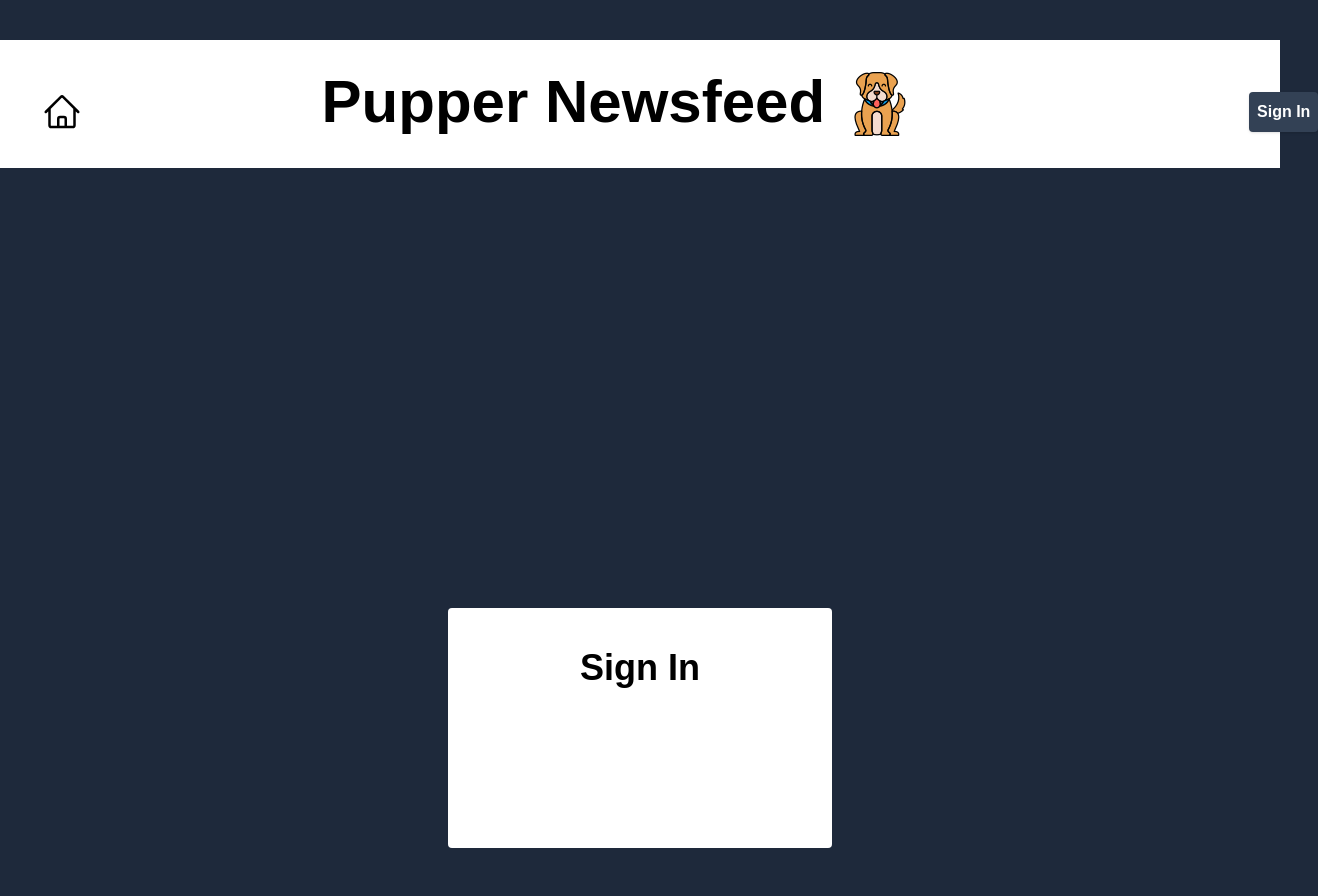
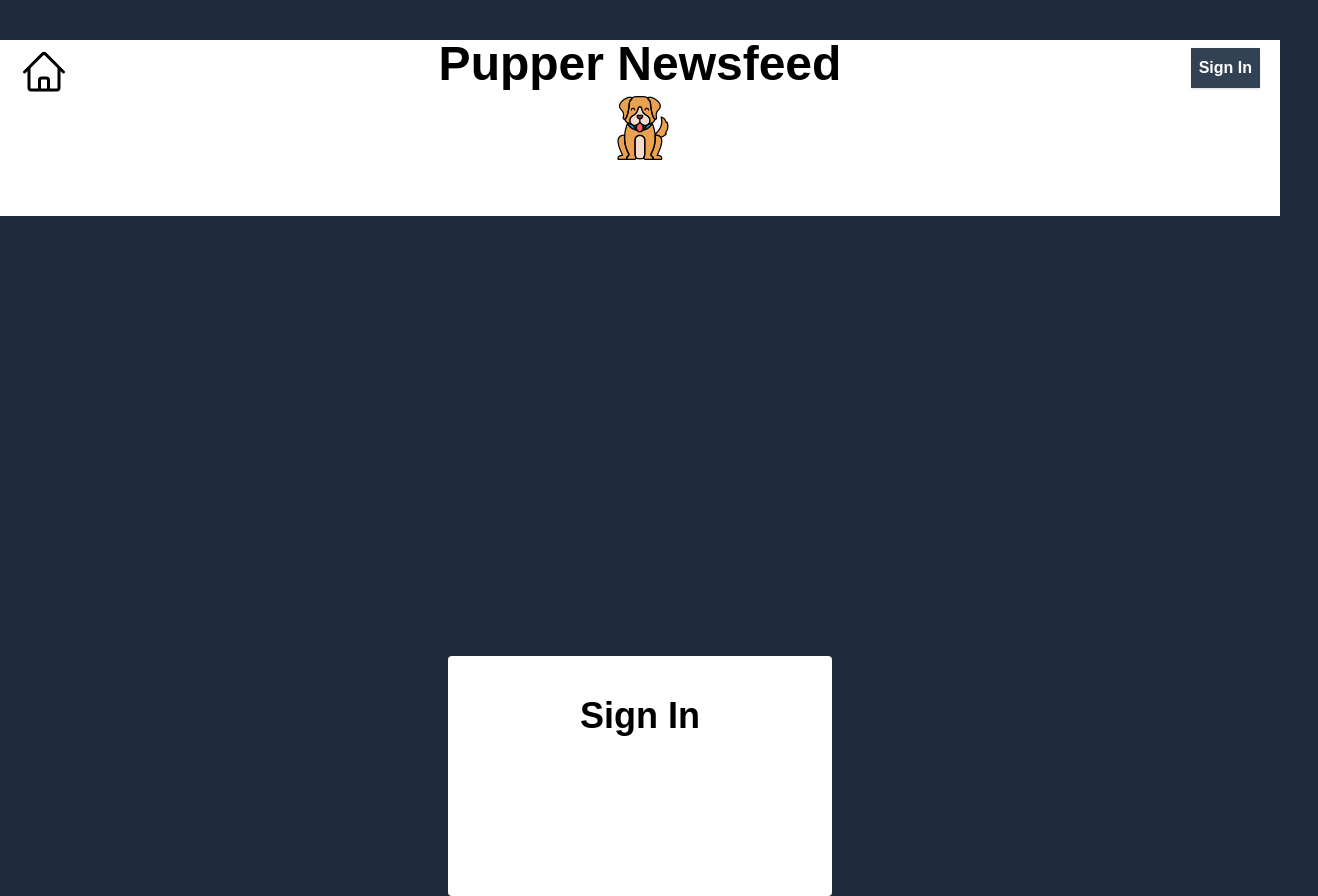
Before and after one commit to LifestreamX/pupper-newsfeed-front, a React (Create React App) app: page /authentication in a window 1280 px wide. Shown: the whole page, 1318 px wide, since content can reach past the window. Before the commit the page ends 848 px from the top, so only its background shows below. Built offline with nearby package versions, Linux system fonts and the light colour scheme.

Commit message:
updated nav

```diff
--- a/src/components/Header.js
+++ b/src/components/Header.js
@@ -20,19 +20,16 @@ const Header = () => {
   };
 
   return (
-    <header className='bg-white flex justify-center relative top-10  py-8 xxs:flex'>
+    <header className='bg-white flex justify-evenly align-middle relative top-10  py-14 w-100'>
       {/* Left side  */}
-      <Link
-        to='/'
-        className='xxs:relative xxs:left-40 md:left-64 xl:left-20 2xl:left-0'
-      >
+      <Link to='/' className='absolute left-2 top-2  md:left-5'>
         <svg
           xmlns='http://www.w3.org/2000/svg'
           fill='none'
           viewBox='0 0 24 24'
           strokeWidth={1.5}
           stroke='currentColor'
-          className='w-10 h-10 relative right-80 top-5'
+          className='w-8 h-8 md:w-12 md:h-12   '
         >
           <path
             strokeLinecap='round'
@@ -43,38 +40,40 @@ const Header = () => {
       </Link>
 
       {/* Middle */}
-      <h1 className='font-bold xxs:text-2xl  xxs:right-5 xxs:top-4 xs:text-4xl  lg:text-6xl  '>
+      <h1 className='font-bold text-2xl absolute top-0  md:text-4xl lg:text-5xl'>
         {' '}
         Pupper Newsfeed
       </h1>
-      <Link to='/' className='xxs:relative xxs:right-10 sm:right-0'>
-        <img src={dog} alt='dog' className='mx-5' />
+      <Link to='/' className=''>
+        <img src={dog} alt='dog' className=' dog' />
       </Link>
 
       {/* Right Side */}
-      <div className=' relative flex flex-col xs:left-300 lg:left-20 xl:left-60   2xl:left-80 xxs:flex  '>
+      <div className=' absolute right-2 top-2 md:right-5'>
         {/* Sign in and Logout Buttons */}
 
         <>
           {user?.state?.isSignedIn ? (
-            <div className=' xxs:relative xxs:right-3'>
-              {/* <h1>{user.state?.userData?.name}</h1> */}
-              <Avatar
-                src={user.state?.userData?.picture}
-                round={true}
-                className='mr-5 mt-1'
-                size='60'
-              />
+            <div className=' relative flex flex-col justify-center align-middle'>
+              <div className=' flex justify-center '>
+                <Avatar
+                  src={user.state?.userData?.picture}
+                  round={true}
+                  className=''
+                  size='50'
+                />
+              </div>
+
               <button
                 onClick={handleSignOut}
-                className='relative left-1 top-3 shadow bg-slate-700 hover:bg-slate-800 focus:shadow-outline focus:outline-none text-white font-bold xxs:right-3 xs:py-2 xs:px-2  xxs:py-2 xxs:px-4 rounded '
+                className='relative top-2 shadow bg-slate-700 hover:bg-slate-800 focus:shadow-outline focus:outline-none text-white font-bold rounded py-2 text-sm   '
               >
-                Logout
+                <p className='px-2 '> Logout</p>
               </button>
             </div>
           ) : (
             <Link to='/authentication'>
-              <button className='relative shadow bg-slate-700 hover:bg-slate-800 focus:shadow-outline focus:outline-none text-white font-bold  xs:py-2 xs:px-2  xxs:py-2 xxs:px-4 rounded  xxs:right-3 sm:left-20 sm:top-5'>
+              <button className='relative shadow bg-slate-700 hover:bg-slate-800 focus:shadow-outline focus:outline-none text-white font-bold  py-2 px-2 top-0'>
                 Sign In
               </button>
             </Link>
--- a/src/index.css
+++ b/src/index.css
@@ -46,3 +46,9 @@ main {
     top: 0;
   }
 }
+
+@media screen and (max-width: 480px) {
+  .dog {
+    display: none;
+  }
+}
```
Also changed, not shown: tailwind.config.js (line endings or trailing spaces).
